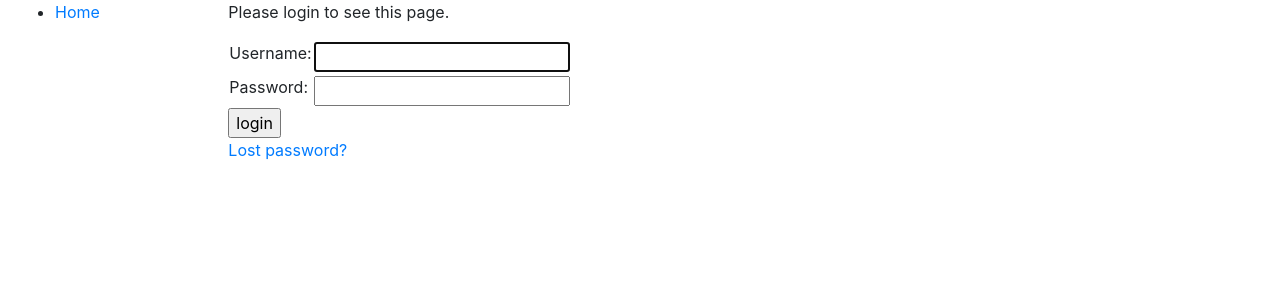
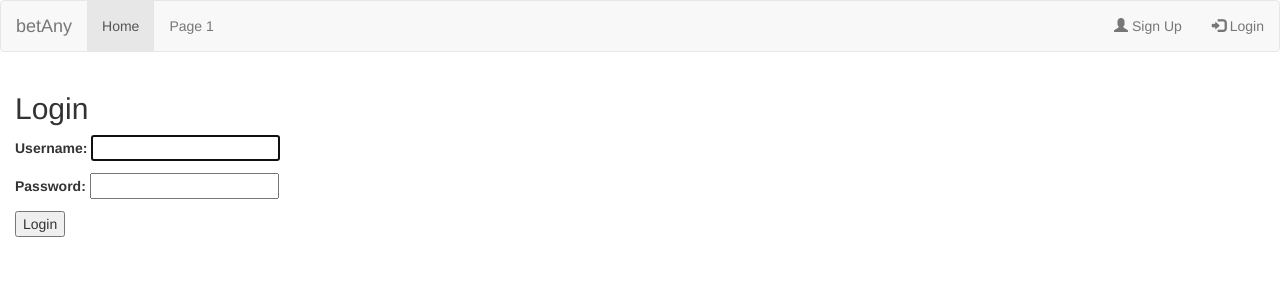
Before and after one commit to kyjohnson92/betAny, a Django app: a page that uses betAny_django/templates/base_generic.html in a window 1280 px wide. Shown: the top 300 px of the page. Run offline with Django 3.2, Linux system fonts and the light colour scheme; some libraries are stand-ins or nearby versions.

Commit message:
updated base html, added nav bar, href for login/signup

```diff
--- a/betAny_django/bets/views.py
+++ b/betAny_django/bets/views.py
@@ -7,7 +7,6 @@ from django.views.generic import CreateView,TemplateView
 from django.contrib.auth import login, authenticate
 from django.contrib.auth.forms import UserCreationForm
 from .models import Bet, UserProfile
-from . import forms
 
 # Create your views here.
 def index(request, *args, **kwargs):
--- a/betAny_django/main/settings.py
+++ b/betAny_django/main/settings.py
@@ -112,3 +112,7 @@ USE_TZ = True
 # https://docs.djangoproject.com/en/3.0/howto/static-files/
 
 STATIC_URL = '/static/'
+
+# config/settings.py
+LOGIN_REDIRECT_URL = 'home'
+LOGOUT_REDIRECT_URL = 'home'
--- a/betAny_django/main/urls.py
+++ b/betAny_django/main/urls.py
@@ -2,10 +2,12 @@ from django.contrib import admin
 from django.contrib.auth import views as auth_views
 from django.urls import include, path
 from django.conf.urls import url
+from django.views.generic.base import TemplateView
 
 urlpatterns = [
     path('admin/', admin.site.urls),
     path('accounts/', include('django.contrib.auth.urls')),
     path('', include('bets.urls')),
     path('', include('bets.api.urls')),
+    path('home/', TemplateView.as_view(template_name='home.html'), name='home'),
 ]
--- a/betAny_django/templates/base_generic.html
+++ b/betAny_django/templates/base_generic.html
@@ -1,24 +1,32 @@
 <!DOCTYPE html>
 <html lang="en">
 <head>
-  {% block title %}<title>Local Library</title>{% endblock %}
+
   <meta charset="utf-8">
   <meta name="viewport" content="width=device-width, initial-scale=1">
-  <link rel="stylesheet" href="https://stackpath.bootstrapcdn.com/bootstrap/4.1.3/css/bootstrap.min.css" integrity="sha384-MCw98/SFnGE8fJT3GXwEOngsV7Zt27NXFoaoApmYm81iuXoPkFOJwJ8ERdknLPMO" crossorigin="anonymous">
+  <link rel="stylesheet" href="https://maxcdn.bootstrapcdn.com/bootstrap/3.4.1/css/bootstrap.min.css">
   <!-- Add additional CSS in static file -->
   {% load static %}
   <link rel="stylesheet" href="{% static 'css/styles.css' %}">
 </head>
 <body>
+  <nav class="navbar navbar-default">
+    <div class="container-fluid">
+      <div class="navbar-header">
+        <a class="navbar-brand" href="#">betAny</a>
+      </div>
+      <ul class="nav navbar-nav">
+        <li class="active"><a href="/">Home</a></li>
+        <li><a href="#">Page 1</a></li>
+      </ul>
+      <ul class="nav navbar-nav navbar-right">
+        <li><a href="/signup"><span class="glyphicon glyphicon-user"></span> Sign Up</a></li>
+        <li><a href="/accounts/login/"><span class="glyphicon glyphicon-log-in"></span> Login</a></li>
+      </ul>
+    </div>
+  </nav>
   <div class="container-fluid">
     <div class="row">
-      <div class="col-sm-2">
-      {% block sidebar %}
-        <ul class="sidebar-nav">
-          <li><a href="{% url 'index' %}">Home</a></li>
-        </ul>
-     {% endblock %}
-      </div>
       <div class="col-sm-10 ">{% block content %}{% endblock %}</div>
     </div>
   </div>
--- a/betAny_django/templates/registration/login.html
+++ b/betAny_django/templates/registration/login.html
@@ -1,37 +1,12 @@
 {% extends "base_generic.html" %}
 
+{% block title %}Login{% endblock %}
+
 {% block content %}
-
-  {% if form.errors %}
-    <p>Your username and password didn't match. Please try again.</p>
-  {% endif %}
-
-  {% if next %}
-    {% if user.is_authenticated %}
-      <p>Your account doesn't have access to this page. To proceed,
-      please login with an account that has access.</p>
-    {% else %}
-      <p>Please login to see this page.</p>
-    {% endif %}
-  {% endif %}
-
-  <form method="post" action="{% url 'login' %}">
-    {% csrf_token %}
-    <table>
-      <tr>
-        <td>{{ form.username.label_tag }}</td>
-        <td>{{ form.username }}</td>
-      </tr>
-      <tr>
-        <td>{{ form.password.label_tag }}</td>
-        <td>{{ form.password }}</td>
-      </tr>
-    </table>
-    <input type="submit" value="login" />
-    <input type="hidden" name="next" value="{{ next }}" />
-  </form>
-
-  {# Assumes you setup the password_reset view in your URLconf #}
-  <p><a href="{% url 'password_reset' %}">Lost password?</a></p>
-
+<h2>Login</h2>
+<form method="post">
+  {% csrf_token %}
+  {{ form.as_p }}
+  <button type="submit">Login</button>
+</form>
 {% endblock %}
```
Also changed, not shown: betAny_django/templates/base.html (deleted, +0 -15 lines), betAny_django/templates/home.html (added, +13 -0 lines), betAny_django/templates/index.html (+4 -12 lines), 1 other file.
